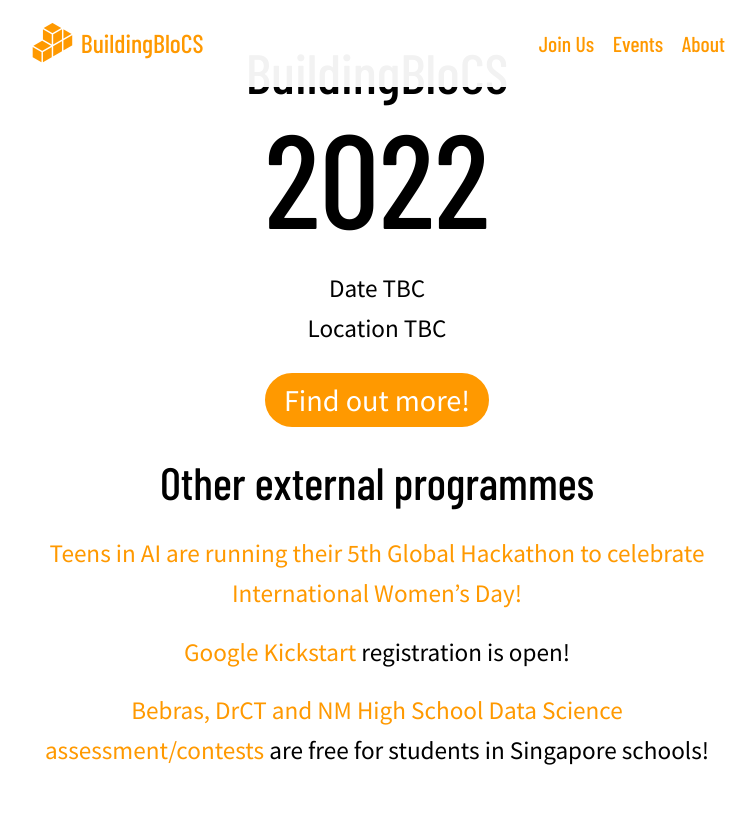
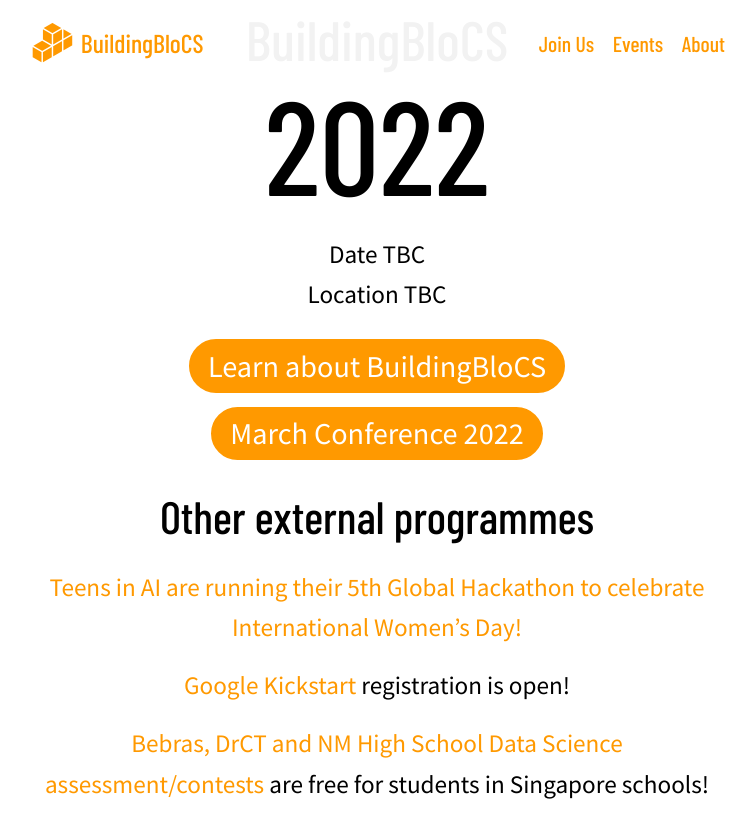
Before and after one commit to buildingblocs/2022, a Jekyll site: the page built from index.md, in a window 1280 px wide and 900 px high. Shown: the top 838 px of the window, without its empty margins (263-1019 px from the left). Built offline with Jekyll 4.4.1, drawn with Linux system fonts in a browser that asks for light colours; some web fonts are replaced.

Commit message:
Update index.md

```diff
--- a/index.md
+++ b/index.md
@@ -15,7 +15,8 @@
             {{ site.location }}
         </p>
 	<p>
-        <a class="btn brand" href="{{ site.baseurl }}/about/about-us/">Find out more!</a>
+        <a class="btn brand" href="{{ site.baseurl }}/about/about-us/">Learn about BuildingBloCS</a>
+	<a class="btn brand" href="{{ site.baseurl }}/Workshops/March Conference">March Conference 2022</a>
 	</p>
 	    <h2>Other external programmes</h2>
 	    <p><a href="https://www.teensinai.com/iwdhack2022/">Teens in AI are running their 5th Global Hackathon to celebrate International Women’s Day!</a></p>
```
